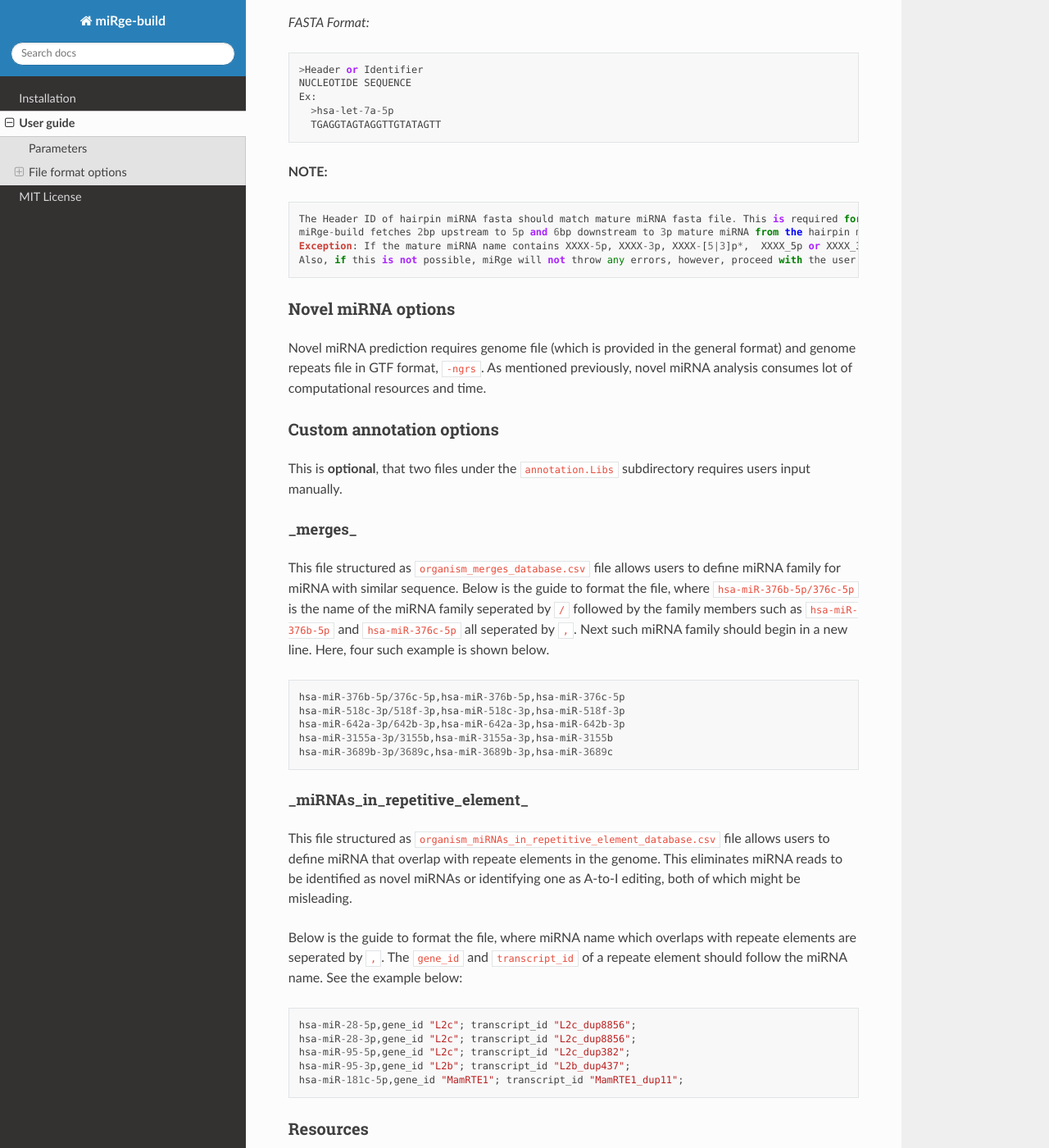
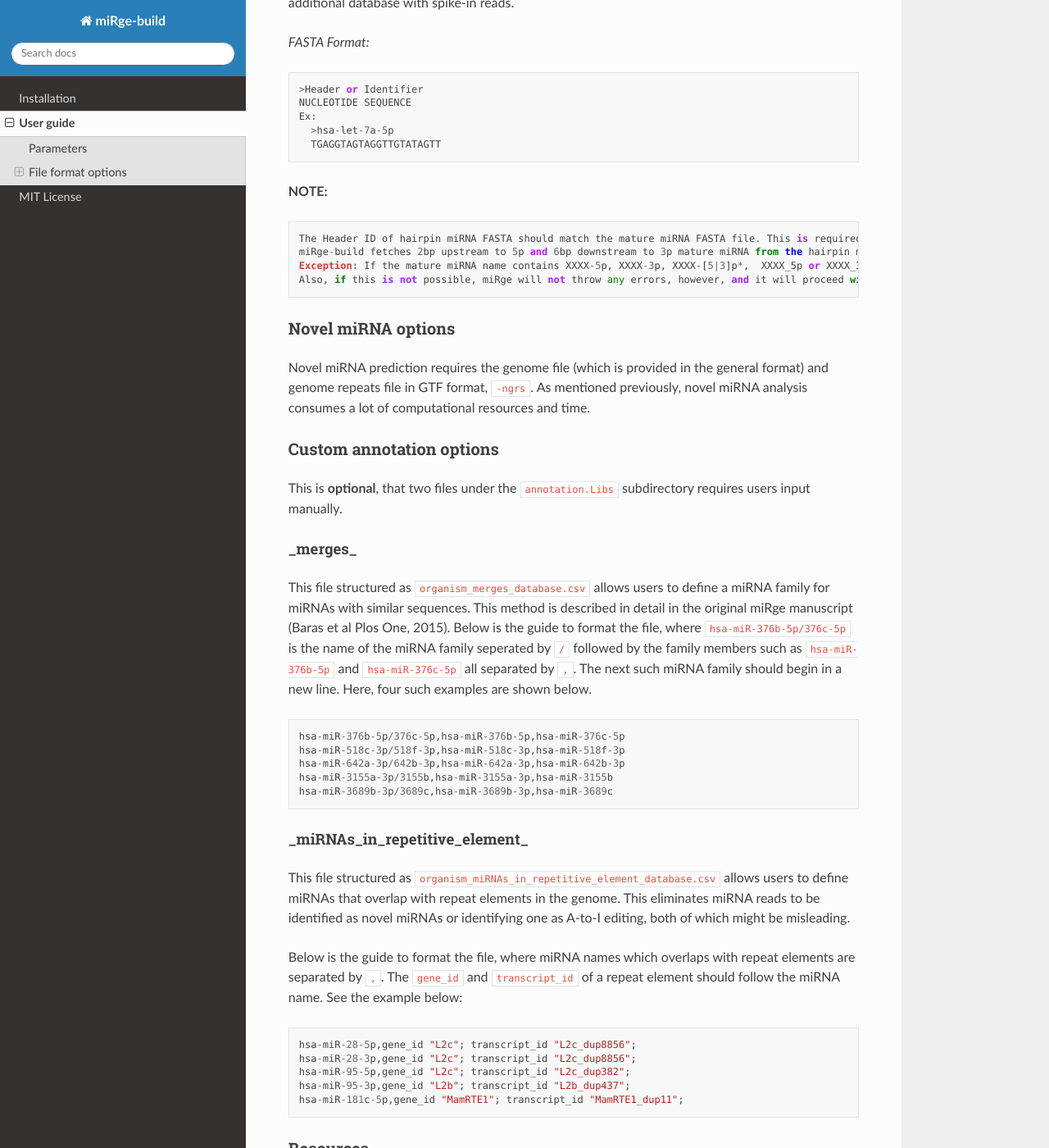
Before and after one commit to mhalushka/miRge3_build, a Sphinx documentation site: the page built from docs/source/quick_start.md, in a window 1280 px wide and 1400 px high, scrolled down 2337 px. Shown: the whole window at 82% size. Built offline with Sphinx 7.4.7 and the Read the Docs theme 2.0.0, drawn with Linux system fonts in a browser that asks for light colours; some of the changed text lies outside the part shown.

Commit message:
Update quick_start.md

````diff
--- a/docs/source/quick_start.md
+++ b/docs/source/quick_start.md
@@ -7,7 +7,7 @@ To view command-line parameters type `miRge-build -h`:
 
 usage: miRge-build [options]
 
-miRge-build (Enables building small-RNA libraries for organism of choice to use in miRge3.0 pipeline)
+miRge-build (Enables building small-RNA libraries for an organism of choice to use in the miRge3.0 pipeline)
 optional arguments:
   -h, --help  show this help message and exit
   --version   show program's version number and exit
@@ -33,7 +33,7 @@ Options:
 ```
 
 ## File format options
-Having the right file format is important before making miRge libraries. When dealing with new species which is not available in the set of miRge3.0 libraries, it is important to prioritize what is essential. In other words, general format options is straight forward and faster to build libraries. Novel miRNAs runs scipy cKDTree during library preparation and it consumes lot of computational resources and time.
+Having the right file format is important before making miRge libraries. When dealing with new species which are not available in the set of miRge3.0 libraries, it is important to prioritize what is essential.  Novel miRNAs runs scipy cKDTree during library preparation and it consumes a lot of computational resources and time depending on the genome size (up to 10 hours). Making a general build without novel miRNA detection is more straight forward and faster to build libraries.
 
 #### General format options ####
 
@@ -105,22 +105,22 @@ Ex:
 
 **NOTE:**
 ```
-The Header ID of hairpin miRNA fasta should match mature miRNA fasta file. This is required for accurate isomiR annotation.
+The Header ID of hairpin miRNA FASTA should match the mature miRNA FASTA file. This is required for accurate isomiR annotation.
 miRge-build fetches 2bp upstream to 5p and 6bp downstream to 3p mature miRNA from the hairpin miRNA based on the matching ID.
 Exception: If the mature miRNA name contains XXXX-5p, XXXX-3p, XXXX-[5|3]p*,  XXXX_5p or XXXX_3p where XXXX matches the hairpin miRNA ID.
-Also, if this is not possible, miRge will not throw any errors, however, proceed with the user provided files.
+Also, if this is not possible, miRge will not throw any errors, however, and it will proceed with the user provided files.
 ```
 
 #### Novel miRNA options ####
-Novel miRNA prediction requires genome file (which is provided in the general format) and genome repeats file in GTF format, `-ngrs`. As mentioned previously, novel miRNA analysis consumes lot of computational resources and time.
+Novel miRNA prediction requires the genome file (which is provided in the general format) and genome repeats file in GTF format, `-ngrs`. As mentioned previously, novel miRNA analysis consumes a lot of computational resources and time.
 
 
 #### Custom annotation options ####
 This is **optional**, that two files under the `annotation.Libs` subdirectory requires users input manually.
 
 ##### \_merges\_ #####
-This file structured as `organism_merges_database.csv` file allows users to define miRNA family for miRNA with similar sequence.
-Below is the guide to format the file, where `hsa-miR-376b-5p/376c-5p` is the name of the miRNA family seperated by `/` followed by the family members such as `hsa-miR-376b-5p` and `hsa-miR-376c-5p` all seperated by `,`. Next such miRNA family should begin in a new line. Here, four such example is shown below.
+This file structured as `organism_merges_database.csv` allows users to define a miRNA family for miRNAs with similar sequences. This method is described in detail in the original miRge manuscript (Baras et al Plos One, 2015).
+Below is the guide to format the file, where `hsa-miR-376b-5p/376c-5p` is the name of the miRNA family seperated by `/` followed by the family members such as `hsa-miR-376b-5p` and `hsa-miR-376c-5p` all separated by `,`. The next such miRNA family should begin in a new line. Here, four such examples are shown below.
 
 ```
 hsa-miR-376b-5p/376c-5p,hsa-miR-376b-5p,hsa-miR-376c-5p
@@ -132,9 +132,9 @@ hsa-miR-3689b-3p/3689c,hsa-miR-3689b-3p,hsa-miR-3689c
 
 ##### \_miRNAs\_in\_repetitive\_element\_ #####
 
-This file structured as `organism_miRNAs_in_repetitive_element_database.csv` file allows users to define miRNA that overlap with repeate elements in the genome. This eliminates miRNA reads to be identified as novel miRNAs or identifying one as A-to-I editing, both of which might be misleading.
+This file structured as `organism_miRNAs_in_repetitive_element_database.csv` allows users to define miRNAs that overlap with repeat elements in the genome. This eliminates miRNA reads to be identified as novel miRNAs or identifying one as A-to-I editing, both of which might be misleading.
 
-Below is the guide to format the file, where miRNA name which overlaps with repeate elements are seperated by `,`. The `gene_id` and `transcript_id` of a repeate element should follow the miRNA name. See the example below:
+Below is the guide to format the file, where miRNA names which overlaps with repeat elements are separated by `,`. The `gene_id` and `transcript_id` of a repeat element should follow the miRNA name. See the example below:
 
 ```
 hsa-miR-28-5p,gene_id "L2c"; transcript_id "L2c_dup8856";
````
Also changed, not shown: other parts of docs/source/quick_start.md (+3 -3 lines).
